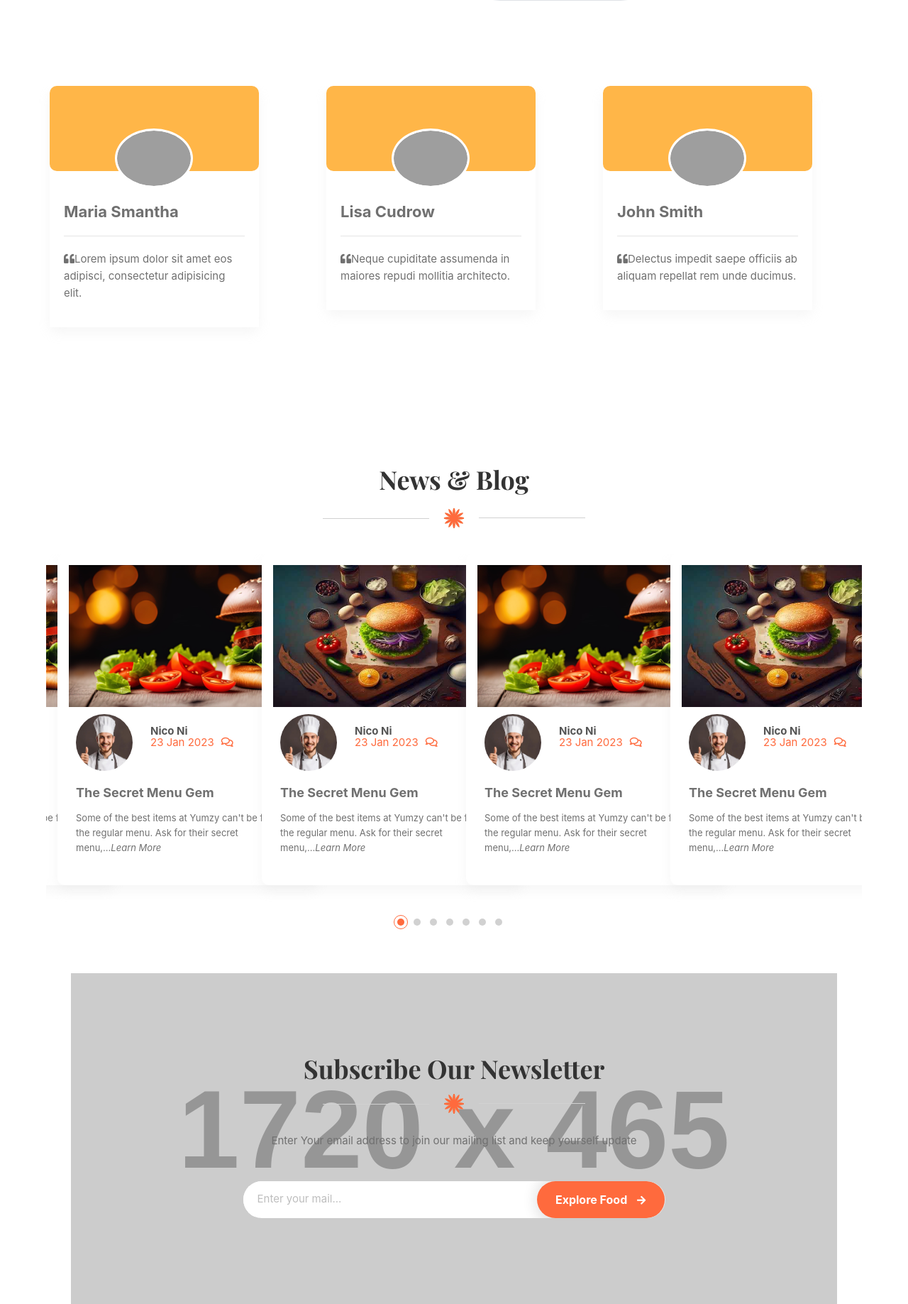
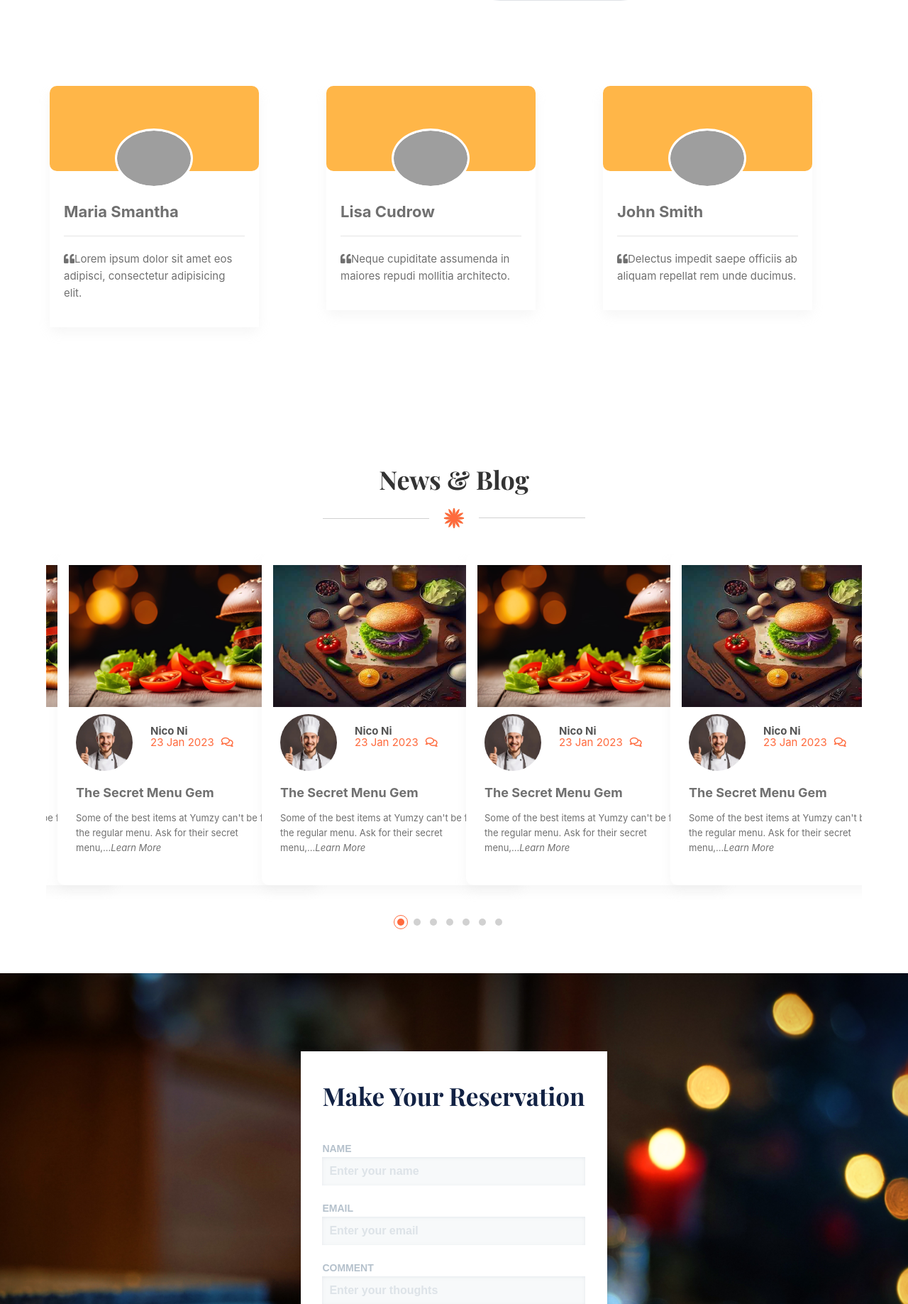
Before and after one commit to almaruf67/Foodmart, a Laravel app: page / in a window 1280 px wide. Shown: the part 3805-5642 px from the top of the page at 71% size. Run offline with Laravel 10, Linux system fonts and the light colour scheme; grey boxes labelled with a size stand in for pictures from a placeholder-image service; style sheets or scripts are compiled from the project's sources; some libraries are stand-ins or nearby versions; some web fonts are replaced; grey boxes are pictures that could not be loaded.

Commit message:
login button

```diff
--- a/resources/views/Layout/app.blade.php
+++ b/resources/views/Layout/app.blade.php
@@ -87,17 +87,19 @@
 										<li class="nav-item">
 											<a class="d-block" href="contact-us.html">contact</a>
 										</li>
+
 									</ul>
 								</div>
 							</nav>
 						</div>
 					</div>
-					<div class="col-sm-3 col-lg-2">
+					<div class="col-sm-1 col-lg-2">
 						<!-- wishListII -->
-						<ul class="nav nav-tabs wishListII pt-5 justify-content-end border-bottom-0">
+						<ul class="nav nav-tabs wishListII justify-content-end align-items-center pt-2 border-bottom-0">
 							<li class="nav-item ml-0"><a class="nav-link icon-search" href="javascript:void(0);"></a></li>
-							<li class="nav-item"><a class="nav-link position-relative icon-cart" href="javascript:void(0);"><span class="num rounded d-block">2</span></a></li>
-							<li class="nav-item"><a class="nav-link icon-profile" href="javascript:void(0);"></a></li>
+							{{-- <li class="nav-item"><a class="nav-link position-relative icon-cart" href="javascript:void(0);"><span class="num rounded d-block">2</span></a></li>
+							<li class="nav-item"><a class="nav-link icon-profile" href="javascript:void(0);"></a></li> --}}
+							<li class="nav-item"><a class="btn btnTheme fwEbold text-white sm-round py-2 px-3" href="">Login</a></li>
 						</ul>
 					</div>
 				</div>
--- a/resources/views/welcome.blade.php
+++ b/resources/views/welcome.blade.php
@@ -1689,26 +1689,50 @@
             </div>
         </section>
 
-
-
-
-        <div class="container-fluid px-xl-20 px-lg-14">
-            <!-- subscribeSecBlock -->
-            <section class="subscribeSecBlock bgCover col-12 pt-xl-24 pb-xl-12 pt-lg-20 pt-md-16 pt-10 pb-md-8 pb-5"
-                style="background-image: url(http://placehold.it/1720x465)">
-                <header class="col-12 mainHeader mb-sm-9 mb-6 text-center">
-                    <h1 class="headingIV playfair fwEblod mb-4">Subscribe Our Newsletter</h1>
-                    <span class="headerBorder d-block mb-md-5 mb-3"><img src="{{ asset('assets/images/hbdr.png') }}"
-                            alt="Header Border" class="img-fluid img-bdr"></span>
-                    <p class="mb-sm-6 mb-3">Enter Your email address to join our mailing list and keep yourself update</p>
-                </header>
-                <form class="emailForm1 mx-auto overflow-hidden d-flex flex-wrap">
-                    <input type="email" class="form-control px-4 border-0" placeholder="Enter your mail...">
-                    <button type="submit" class="btn btnTheme btnShop fwEbold text-white py-3 px-4">Explore Food <i
-                            class="fas fa-arrow-right ml-2"></i></button>
-                </form>
-            </section>
-        </div>
+        <section class="introBlock position-relative">
+            <div class="bgCover" style="background-image: url({{ asset('assets/images/bg55.jpg') }});">
+                <div id="booking"
+                    class="section container d-flex justify-content-center pt-xl-22 pt-lg-20 pt-md-16 pt-10 pb-xl-12 pb-md-7 pb-2">
+
+                    <div class="section-center">
+                        <div class="container-fluid">
+                            <div class="row">
+                                <div class="booking-form">
+                                    <form>
+                                        <div class="form-header">
+                                            <h2>Make your reservation</h2>
+                                        </div>
+                                        <div class="form-group">
+                                            <span class="form-label">Name</span>
+                                            <input class="form-control" type="text" placeholder="Enter your name">
+                                        </div>
+                                        <div class="form-group">
+                                            <span class="form-label">Email</span>
+                                            <input class="form-control" type="email" placeholder="Enter your email">
+                                        </div>
+
+                                        <div class="form-group">
+                                            <span class="form-label">Comment</span>
+                                            <input class="form-control input-lg" type="text" placeholder="Enter your thoughts">
+                                        </div>
+
+                                        <div class="form-btn d-flex justify-content-end">
+                                            <button
+                                                class="btn btnTheme btnShop fwEbold text-white round py-md-3 px-md-4 py-2 px-3">Book
+                                                Now</button>
+                                        </div>
+                                    </form>
+                                </div>
+                            </div>
+                        </div>
+                    </div>
+                </div>
+            </div>
+
+        </section>
+
+
+
         <!-- footerHolder -->
         <aside
             class="footerHolder container-fluid overflow-hidden px-xl-20 px-lg-14 pt-xl-12 pb-xl-8 pt-lg-12 pt-md-8 pt-10 pb-lg-8">
```
Also changed, not shown: public/assets/images/bg55.jpg (added).
